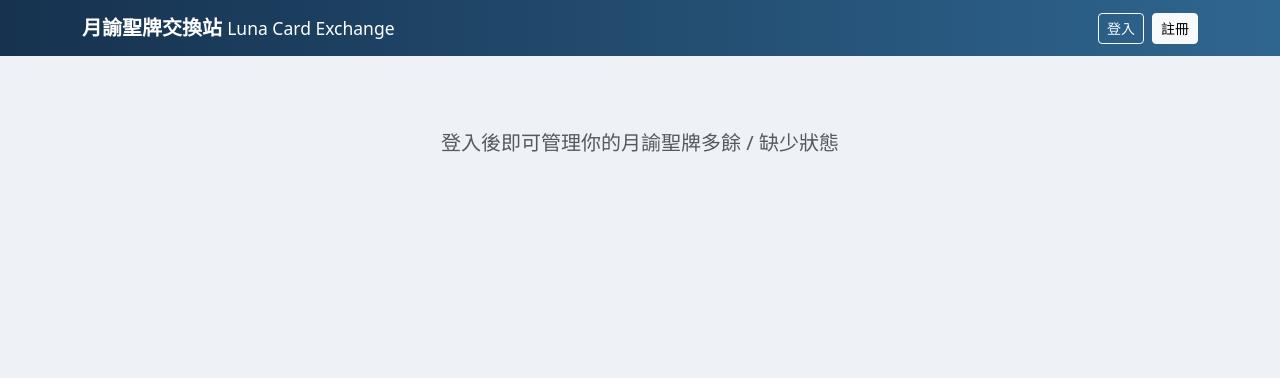
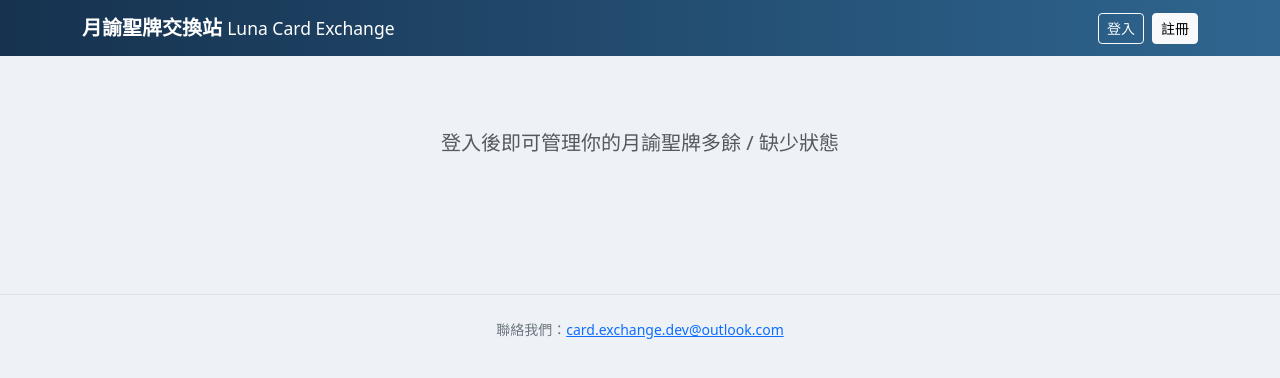
Before and after one commit to JuneChen1/genshin-card-exchange, a website: page public/index.html in a window 1280 px wide. Drawn offline with nearby package versions, Linux system fonts and the light colour scheme.

Commit message:
feat(web): add contact footer

```diff
--- a/public/css/style.css
+++ b/public/css/style.css
@@ -32,3 +32,8 @@ body {
   font-size: 0.7rem;
   padding: 0.2rem 0.3rem;
 }
+
+.app-footer {
+  color: #6c757d;
+  border-top: 1px solid #dee2e6;
+}
--- a/public/index.html
+++ b/public/index.html
@@ -54,6 +54,10 @@
     </div>
 
   </main>
+
+  <footer class="app-footer text-center py-4 mt-5">
+    <p class="mb-0 small">聯絡我們：<a href="mailto:card.exchange.dev@outlook.com">card.exchange.dev@outlook.com</a></p>
+  </footer>
 
   <!-- 登入 Modal -->
   <div class="modal fade" id="loginModal" tabindex="-1" aria-hidden="true">
```
